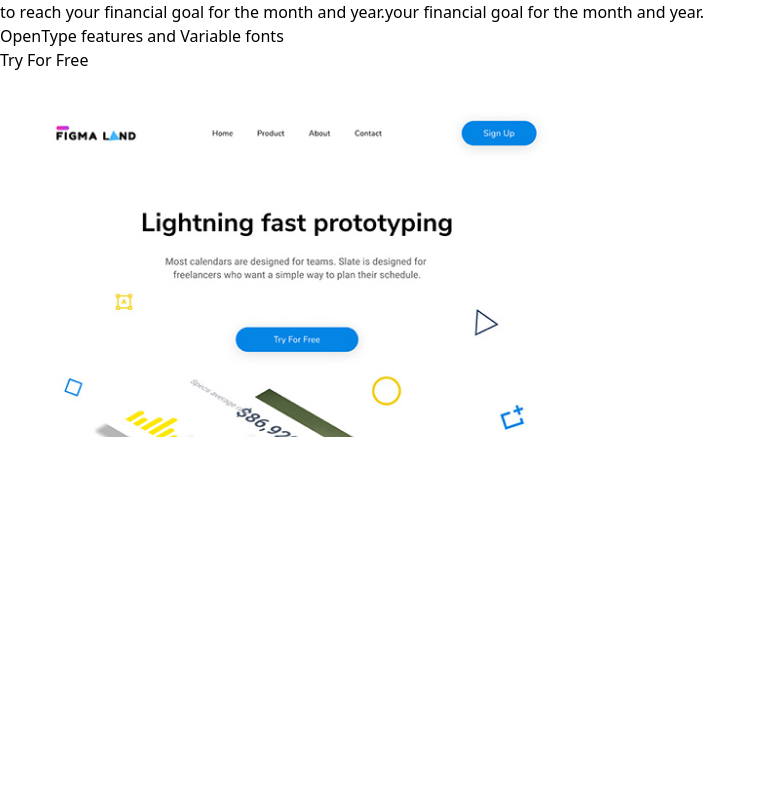
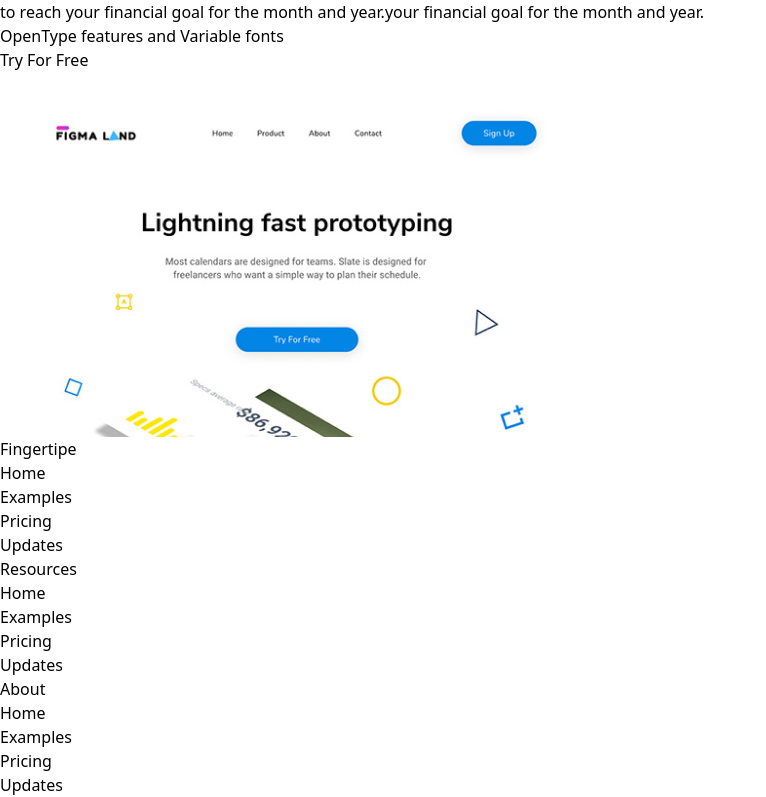
Before and after one commit to Jenat14/React-Project, a React (Vite) app: page / in a window 1280 px wide. Shown: the part 6483-7280 px from the top of the page, without its empty margins (0-766 px from the left). Before the commit the page ends 6920 px from the top, so only its background shows below. Built offline with nearby package versions, Linux system fonts and the light colour scheme.

Commit message:
sub components

```diff
--- a/src/components/homepage/Footer.jsx
+++ b/src/components/homepage/Footer.jsx
@@ -1,7 +1,62 @@
 function Footer(){
+    const Comp = ({heading, link1, link2, link3, link4, href1, href2, href3, href4})=>(
+            <div>
+                <h6 className="text-white font-medium text-xl mb-5">{heading}</h6>
+                <a href={href1} className="text-white font-medium text-base"><p className="mx-2 my-4">{link1}</p></a>
+                <a href={href2} className="text-white font-medium text-base"><p className="mx-2 my-4">{link2}</p></a>
+                <a href={href3} className="text-white font-medium text-base"><p className="mx-2 my-4">{link3}</p></a>
+                <a href={href4} className="text-white font-medium text-base"><p className="mx-2 my-4">{link4}</p></a>
+            </div>
+    );
+    const Addr = ({img,text}) =>(
+        <div className="flex justify-space w-[190px] text-left">
+            <img src={img} className="mr-3"></img>
+            <h4 className="content-center font-medium text-xl">{text}</h4>
+        </div>
+    );
    return(
         <div>
-
+            <div className="flex justify-space">
+                <div  className="flex justify-space ml-20 w-6/12">
+                    <Comp
+                    heading="Fingertipe"
+                    link1="Home"
+                    link2="Examples"
+                    link3="Pricing"
+                    link4="Updates"
+                    href1="#"
+                    href2="#"
+                    href3="#"
+                    href4="#"
+                    />
+                    <Comp
+                    heading="Resources"
+                    link1="Home"
+                    link2="Examples"
+                    link3="Pricing"
+                    link4="Updates"
+                    href1="#"
+                    href2="#"
+                    href3="#"
+                    href4="#"
+                    />
+                    <Comp
+                    heading="About"
+                    link1="Home"
+                    link2="Examples"
+                    link3="Pricing"
+                    link4="Updates"
+                    href1="#"
+                    href2="#"
+                    href3="#"
+                    href4="#"
+                    />
+                </div>
+                <div>
+                    < Addr
+                    img=""/>
+                </div>
+            </div>
         </div>
    )
 }
```
